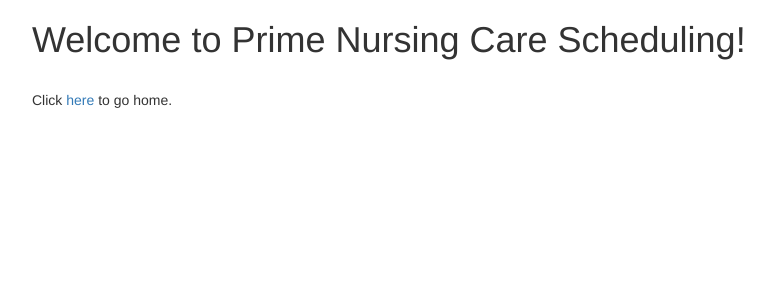
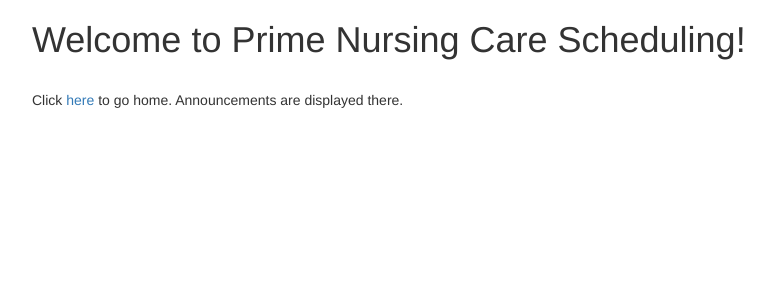
Before and after one commit to CharisaP/pnc-scheduler, a Flask app: page /welcome in a window 1280 px wide. Shown: the top 300 px of the page, without its empty margins (38-812 px from the left). Run offline with Flask 2, Linux system fonts and the light colour scheme; some libraries are stand-ins or nearby versions.

Commit message:
edit for first client demo

```diff
--- a/templates/index.html
+++ b/templates/index.html
@@ -2,10 +2,12 @@
 {% block content %}
 
 <h1>Welcome to Prime Nursing Care!</h1>
+<h2>Announcements will go here. (Under Construction)</h2>
 <br>
 <p>Click <a href="/logout">here</a> to logout.</p>
 <p>Click <a href="/sample">here</a> to see a sample calendar. </p>
 <br><br>
+
 <h3>Posts:<h3>
 {% for post in posts %}
 	<strong>Title:</strong> {{ post.title }} <br>
--- a/templates/welcome.html
+++ b/templates/welcome.html
@@ -3,6 +3,6 @@
 
 <h1>Welcome to Prime Nursing Care Scheduling!</h1>
 <br>
-<p>Click <a href="/">here</a> to go home.</p>
+<p>Click <a href="/">here</a> to go home. Announcements are displayed there.</p>
 
 {% endblock %}
```
Also changed, not shown: templates/sample.html (line endings or trailing spaces).
